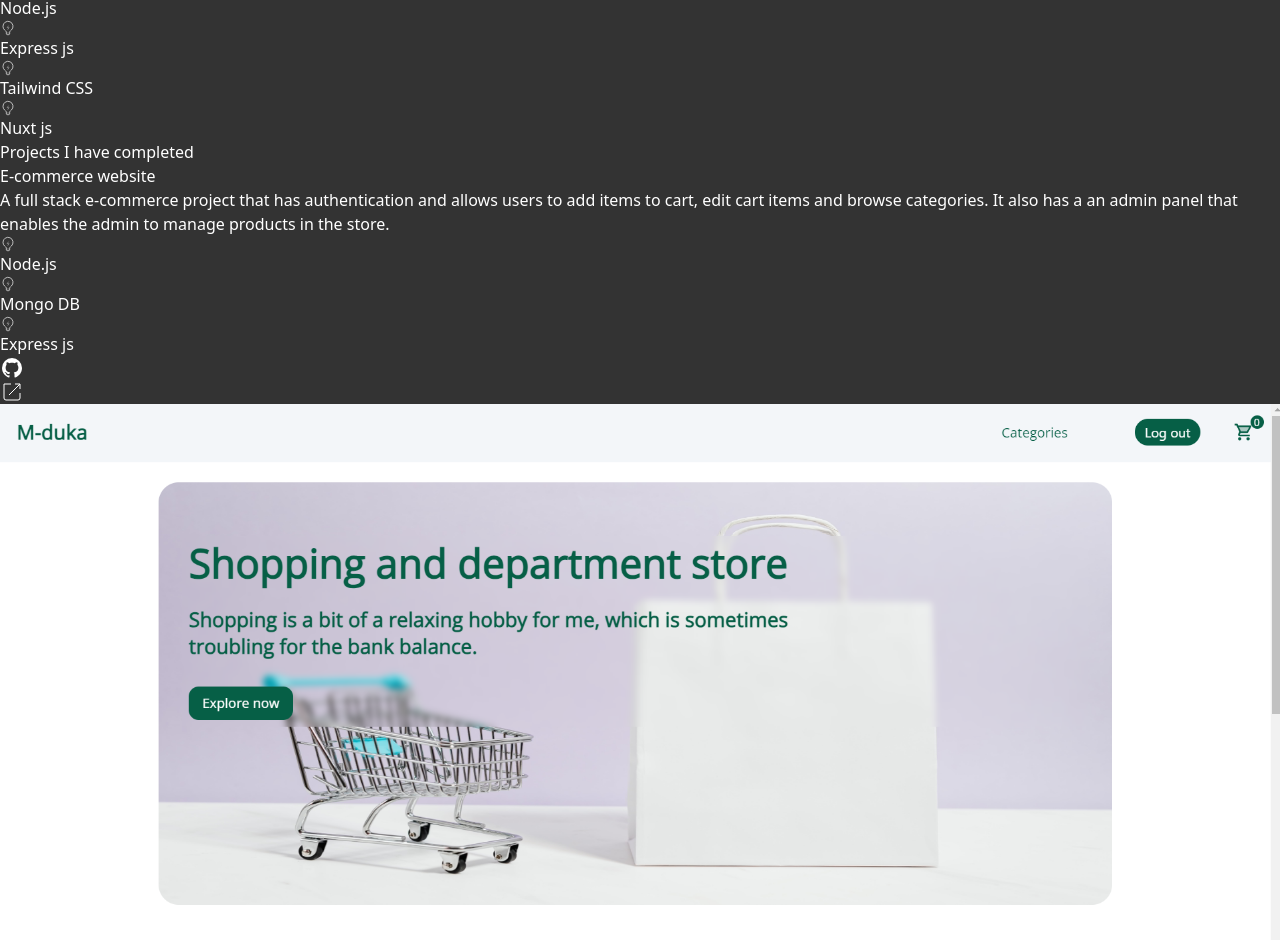
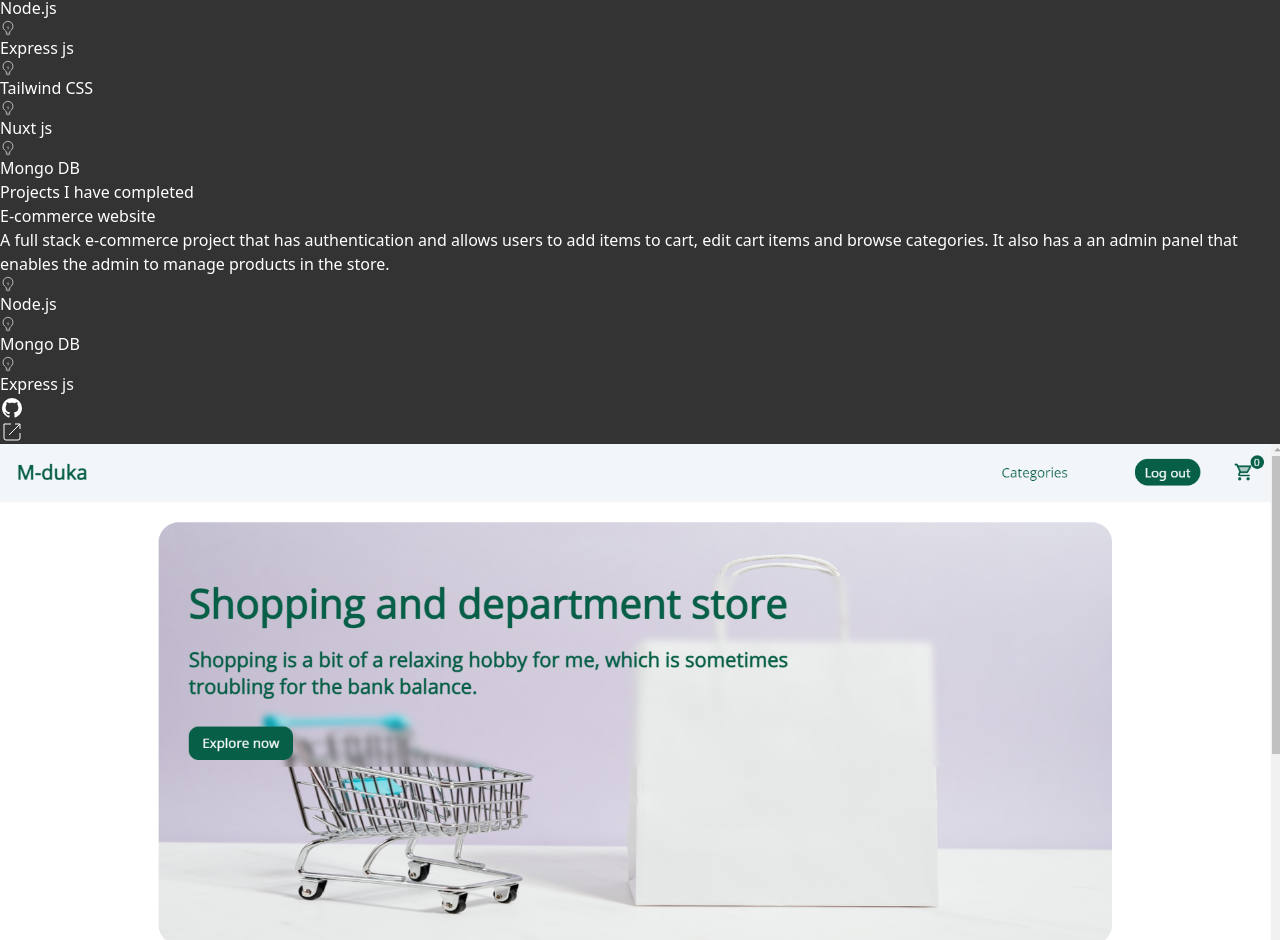
Before and after one commit to munene-m/portfolio, a Vue app: page / in a window 1280 px wide. Shown: the part 899-1839 px from the top of the page. Built offline with nearby package versions, Linux system fonts and the light colour scheme.

Commit message:
added mongo db to stack

```diff
--- a/src/components/About.vue
+++ b/src/components/About.vue
@@ -26,6 +26,10 @@ const tools = [
     id: 2,
     name: "Nuxt js",
   },
+  {
+    id: 7,
+    name: "Mongo DB"
+  }
 ];
 </script>
 
```
